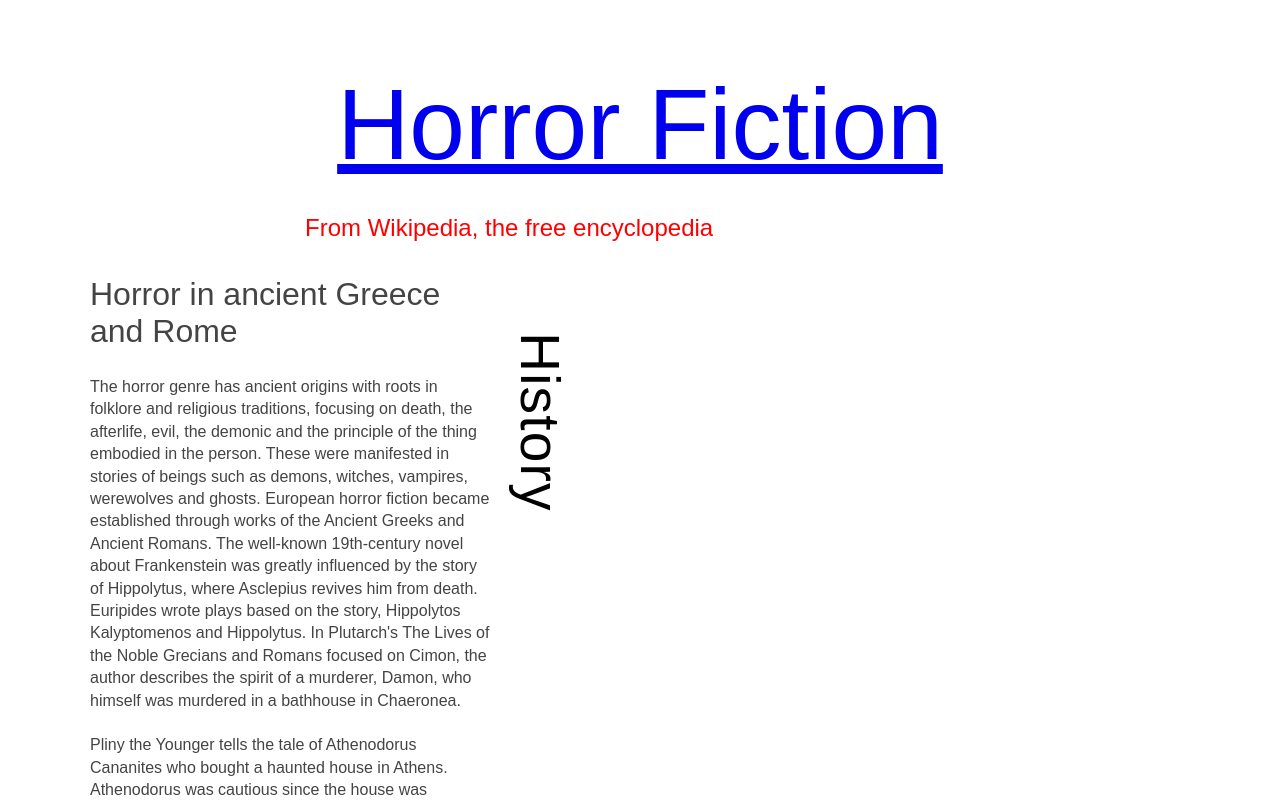
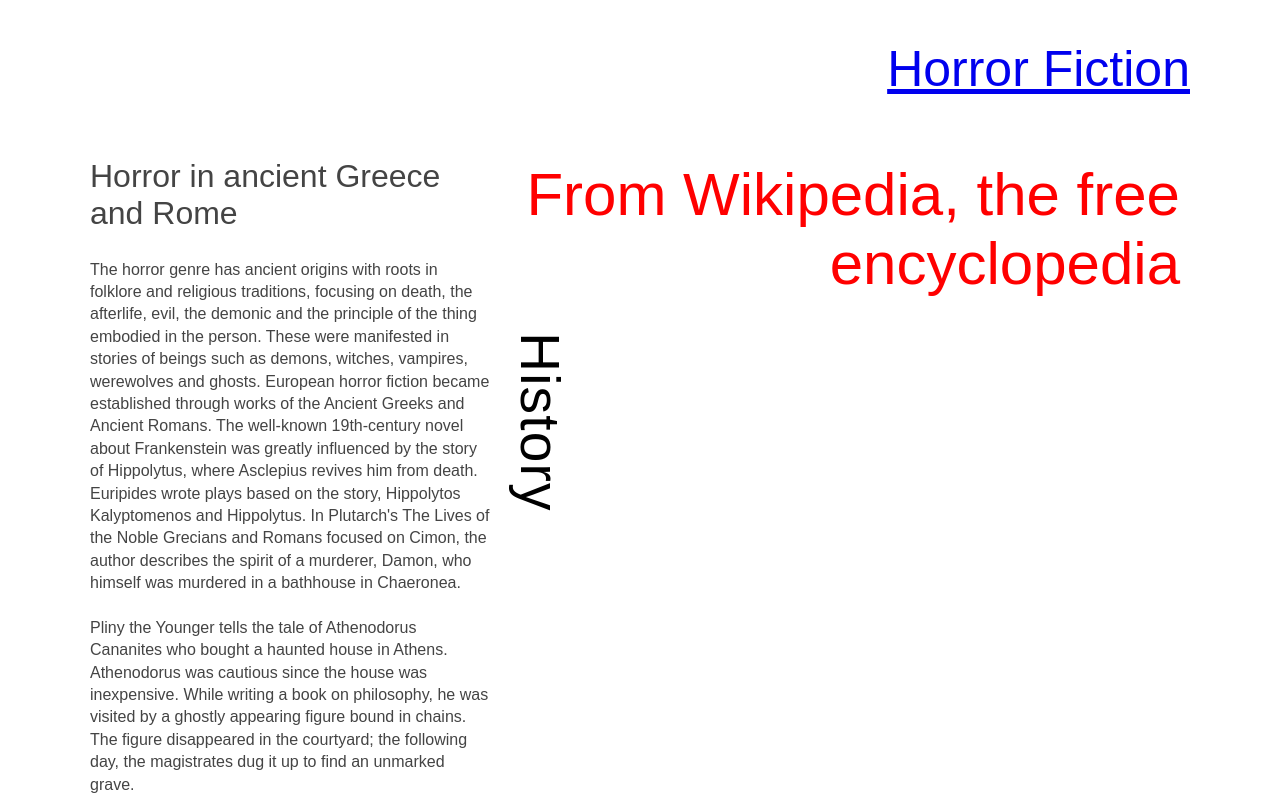
Before and after one commit to reesj730/2-wiki-web-type, a plain HTML site: page index.html in a window 1280 px wide. Shown: the top 800 px of the page. Drawn offline with Linux system fonts and the light colour scheme; a web font is replaced by a local one.

Commit message:
update to style
fixed title sizing

```diff
--- a/assets/style.css
+++ b/assets/style.css
@@ -22,8 +22,8 @@ h1{
  font-family: ff-folk-rough, sans-serif;
  font-weight: 400;
  font-style: normal;
- font-size: 100px;
- text-align: center;
+ font-size: 50px;
+ text-align: right;
  color: red;
 }
 
@@ -38,11 +38,12 @@ h3{
  font-family: ff-folk-rough, sans-serif;
  font-weight: 400;
  font-style: normal;
- font-size: 24px;
+ font-size: 60px;
  position: absolute;
- top: 190px;
- left: 305px;
- text-align: center;
+ top: 100px;
+ padding-left: 200px;
+ padding-right: 100px;
+ text-align: right;
  color: red;
 }
 
```
